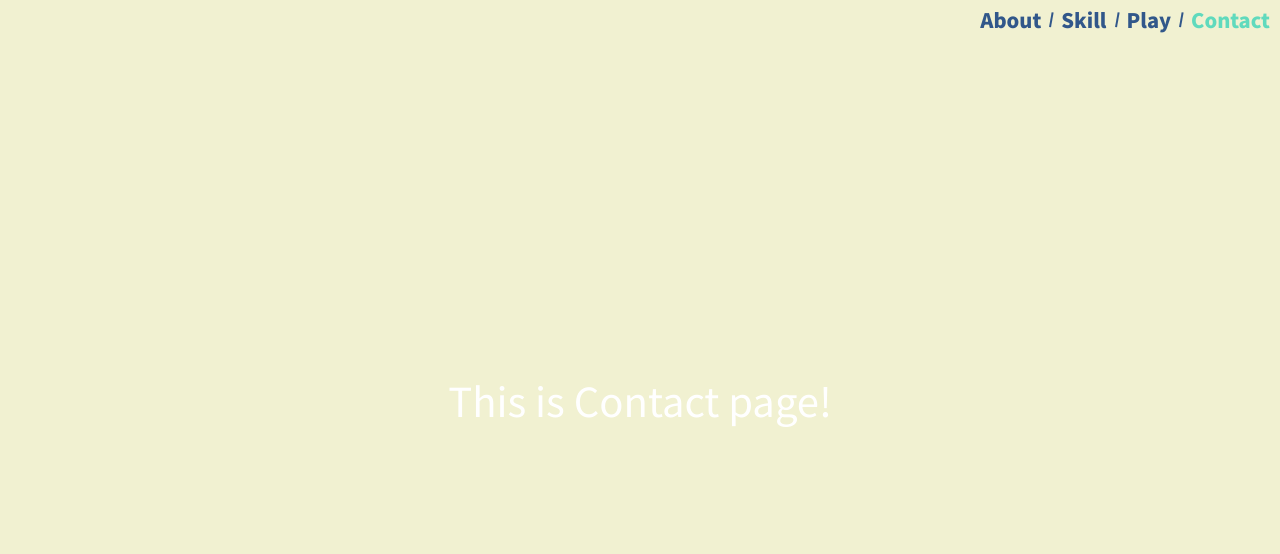
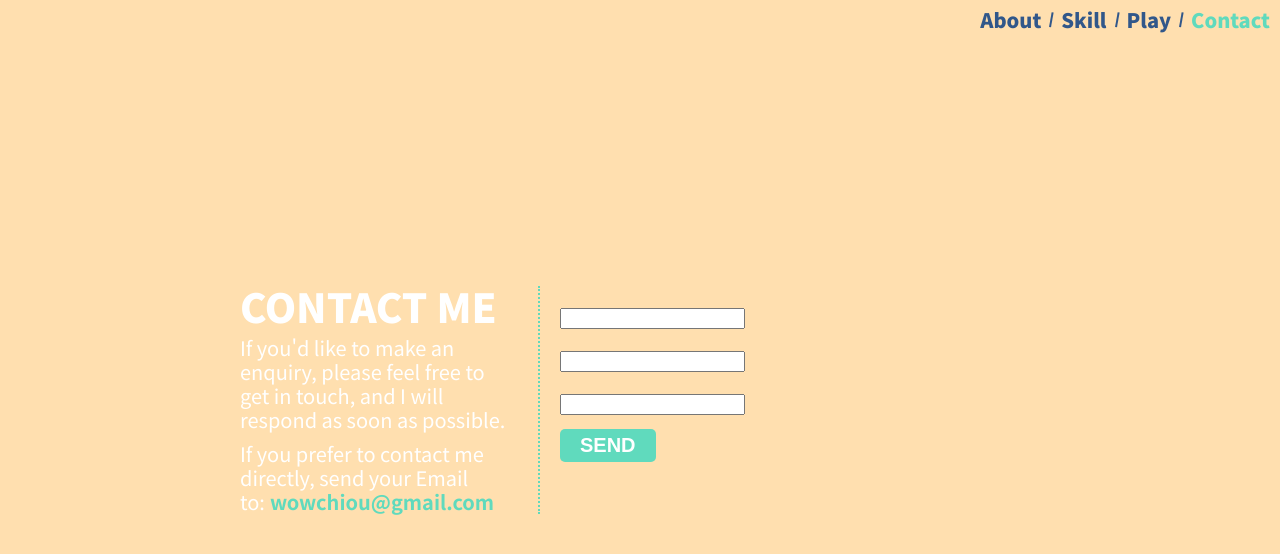
Before and after one commit to wowchiou/aaronchiou, a React (Create React App) app: page /Contact in a window 1280 px wide. Shown: the top 554 px of the page. Built offline with nearby package versions, Linux system fonts and the light colour scheme.

Commit message:
build Contact page

```diff
--- a/package.json
+++ b/package.json
@@ -10,6 +10,7 @@
     "node-sass": "^4.14.1",
     "react": "^16.13.1",
     "react-dom": "^16.13.1",
+    "react-hook-form": "^6.3.2",
     "react-router-dom": "^5.2.0",
     "react-scripts": "3.4.1",
     "react-transition-group": "^4.4.1",
--- a/src/App.js
+++ b/src/App.js
@@ -2,7 +2,7 @@ import React from 'react';
 import { Switch, Route, Redirect, withRouter } from 'react-router-dom';
 import styled from 'styled-components';
 import { CSSTransition, TransitionGroup } from 'react-transition-group';
-import { GlobalStyles } from './GlobalStyles';
+import { GlobalStyles, ResetStyles } from './GlobalStyles';
 
 import './transition-style.css';
 
@@ -15,6 +15,7 @@ import Contact from './containers/Contact/Contact';
 const App = ({ className, location, history }) => {
   return (
     <div className={`app ${className}`}>
+      <ResetStyles />
       <GlobalStyles />
       <header className="app_header">
         <Navigation />
@@ -51,7 +52,6 @@ const AppStyle = styled(App)`
   font-size: 2rem;
   position: relative;
   overflow: hidden;
-
   .app_header {
     display: inline-block;
     position: fixed;
@@ -61,7 +61,6 @@ const AppStyle = styled(App)`
     box-sizing: border-box;
     z-index: 100;
   }
-
   .app_wrapper {
     min-height: 100vh;
   }
--- a/src/GlobalStyles.js
+++ b/src/GlobalStyles.js
@@ -1,51 +1,119 @@
 import { createGlobalStyle } from 'styled-components';
+
+export const ResetStyles = createGlobalStyle`
+  html, body, div, span, applet, object, iframe,
+  h1, h2, h3, h4, h5, h6, p, blockquote, pre,
+  a, abbr, acronym, address, big, cite, code,
+  del, dfn, em, img, ins, kbd, q, s, samp,
+  small, strike, strong, sub, sup, tt, var,
+  b, u, i, center,
+  dl, dt, dd, ol, ul, li,
+  fieldset, form, label, legend,
+  table, caption, tbody, tfoot, thead, tr, th, td,
+  article, aside, canvas, details, embed,
+  figure, figcaption, footer, header, hgroup,
+  menu, nav, output, ruby, section, summary,
+  time, mark, audio, video {
+    margin: 0;
+    padding: 0;
+    border: 0;
+    font-size: 100%;
+    font: inherit;
+    vertical-align: baseline;
+  }
+  article, aside, details, figcaption, figure,
+  footer, header, hgroup, menu, nav, section {
+    display: block;
+  }
+  body {
+    line-height: 1;
+  }
+  ol, ul {
+    list-style: none;
+  }
+  blockquote, q {
+    quotes: none;
+  }
+  blockquote:before, blockquote:after,
+  q:before, q:after {
+    content: '';
+    content: none;
+  }
+  table {
+    border-collapse: collapse;
+    border-spacing: 0;
+  }
+`;
 
 export const GlobalStyles = createGlobalStyle`
   * {
-    padding: 0;
-    margin: 0;
     box-sizing: border-box;
     -webkit-tap-highlight-color: transparent;
   }
-
   ::selection {
-	background: #FF8000;
-	color: #fff;
-}
-::-moz-selection {
-	background: #FF8000;
-	color: #fff;
-}
-
+    background: ${({ theme }) => theme.color.orange};
+    color: #fff;
+  }
+  ::-moz-selection {
+    background: ${({ theme }) => theme.color.orange};
+    color: #fff;
+  }
   html {
     font-size: 62.5%;
   }
-
   @media ${({ theme }) => theme.device.mobile} {
     html {
       font-size: 50%;
     }
   }
-
   body {
     font-family: 'Noto Sans TC';
-    margin: 0;
-    background-color: #efefef;
     color: ${({ theme }) => theme.color.primary};
   }
-
-  ul,ol {
-    list-style: none;
-    margin: 0;
-    padding: 0;
-  }
-
   a {
     text-decoration: none;
     color: ${({ theme }) => theme.color.primary};
   }
-
   img, span {
     vertical-align: middle;
   }
+  input[type=text],
+  input[type=email],
+  input[type=phone],
+  input[type=number],
+  textarea {
+    border: 1px solid ${({ theme }) => theme.color.secondary};
+    background-color: transparent;
+    padding: 0.5rem 1rem;
+    color: ${({ theme }) => theme.color.secondary};
+    font-size: 1.8rem;
+    letter-spacing: 0.5px;
+    display: block;
+    width: 100%;
+    border-radius: 0.5rem;
+    font-family: 'Noto Sans TC';
+    &:focus {
+      border: 1px solid ${({ theme }) => theme.color.primary};
+      outline: none;
+    }
+  }
+  ::-webkit-input-placeholder {
+    color: rgba(0, 0, 0, .3);
+    font-size: 2rem;
+    font-family: 'Noto Sans TC'
+  }
+  :-ms-input-placeholder{
+    color: rgba(0, 0, 0, .3);
+    font-size: 2rem;
+    font-family: 'Noto Sans TC'
+  }
+  ::placeholder {
+    color: rgba(0, 0, 0, .3);
+    font-size: 2rem;
+    font-family: 'Noto Sans TC'
+  }
+  label {
+    font-size: 2rem;
+    display: block;
+  }
 `;
--- /dev/null
+++ b/src/components/UI/Button/Button.js
@@ -0,0 +1,24 @@
+import React from 'react';
+import styled from 'styled-components';
+
+const Button = ({ clicked, children, className }) => {
+  return (
+    <button className={className} onClick={clicked}>
+      {children}
+    </button>
+  );
+};
+
+const ButtonStyle = styled(Button)`
+  background-color: ${({ theme }) => theme.color.secondary};
+  color: #fff;
+  border: none;
+  outline: none;
+  font-size: 2rem;
+  font-weight: 600;
+  padding: 0.5rem 2rem;
+  border-radius: 0.5rem;
+  cursor: pointer;
+`;
+
+export default ButtonStyle;
--- /dev/null
+++ b/src/components/UI/Input/Input.js
@@ -0,0 +1,67 @@
+import React from 'react';
+import styled from 'styled-components';
+
+const Input = (props) => {
+  const {
+    label,
+    name,
+    type,
+    placeholder,
+    errors,
+    errMessage,
+    register,
+  } = props;
+
+  const inputRenderer = () => {
+    switch (type) {
+      case 'textarea':
+        return <textarea name={name} ref={register} />;
+      case 'select':
+        return <select></select>;
+      default:
+        return (
+          <input
+            name={name}
+            type={type}
+            placeholder={placeholder}
+            ref={register}
+          />
+        );
+    }
+  };
+
+  const inputContent = inputRenderer();
+
+  return (
+    <div>
+      <label>
+        {label}
+        {errors && <span>{errMessage}</span>}
+      </label>
+      {inputContent || <p>Something was wrong!</p>}
+    </div>
+  );
+};
+
+const InputStyle = styled(Input)`
+  label {
+    margin-bottom: 0.5rem;
+    font-weight: 600;
+    display: flex;
+    justify-content: flex-start;
+    align-items: center;
+  }
+  textarea {
+    height: 20rem;
+  }
+  span {
+    color: ${({ theme }) => theme.color.orange};
+    font-size: 1.4rem;
+    margin-left: 1rem;
+    font-weight: 400;
+    letter-spacing: 1px;
+    opacity: 0.6;
+  }
+`;
+
+export default InputStyle;
--- a/src/containers/Contact/Contact.js
+++ b/src/containers/Contact/Contact.js
@@ -1,12 +1,124 @@
 import React from 'react';
 import styled from 'styled-components';
+import { useForm } from 'react-hook-form';
+
+import Button from '../../components/UI/Button/Button';
+import Input from '../../components/UI/Input/Input';
 
 const Contact = ({ className }) => {
-  return <div className={className}>This is Contact page!</div>;
+  const { handleSubmit, register, errors, watch } = useForm();
+
+  const formBuilder = {
+    name: {
+      label: 'NAME：*',
+      type: 'text',
+      valid: {
+        required: true,
+        min: 2,
+      },
+      placeholder: 'Your Name',
+      errMessage: '請填寫最少兩個字元的名字',
+    },
+    email: {
+      label: 'MAIL*',
+      type: 'email',
+      valid: {
+        required: true,
+        pattern: /^([a-zA-Z0-9_\.\-\+])+\@(([a-zA-Z0-9\-])+\.)+([a-zA-Z]{2,4})+$/,
+      },
+      placeholder: 'Your EMAIL',
+      errMessage: '請檢查 mail 是否填寫與正確',
+    },
+    message: {
+      label: 'MESSAGE：*',
+      type: 'textarea',
+      valid: {
+        required: true,
+      },
+      placeholder: '',
+      errMessage: '留言不能為空值',
+    },
+  };
+
+  const formHtml = Object.keys(formBuilder).map((data, idx) => (
+    <Input
+      label={data.label}
+      type={data.type}
+      placeholder={data.placeholder}
+      register={register({ ...data.valid })}
+      errors={errors}
+      errMessage={data.errMessage}
+    />
+  ));
+
+  console.log(formHtml);
+
+  const sendHandler = () => {
+    console.log('button clicked');
+  };
+
+  return (
+    <div className={`contact ${className}`}>
+      <div className="contact_wrap">
+        <div className="contact_group">
+          <h1>CONTACT ME</h1>
+          <p>
+            If you'd like to make an enquiry, please feel free to get in touch,
+            and I will respond as soon as possible.
+          </p>
+          <p>
+            If you prefer to contact me directly, send your Email to:
+            <a href="mailto:wowchiou@gmail.com">wowchiou@gmail.com</a>
+          </p>
+        </div>
+        <div className="contact_group">
+          <form onSubmit={handleSubmit(sendHandler)}>
+            {formHtml}
+            {/* <div className="input_wrap">
+              <label>NAME：*{errors.name && <span>此欄位是必須的</span>}</label>
+              <input
+                name="name"
+                type="text"
+                placeholder="Your Name"
+                ref={register({ required: true })}
+              />
+            </div>
+            <div className="input_wrap">
+              <label>
+                EMAIL：*
+                {errors.mail && <span>請檢查 mail 是否填寫與正確</span>}
+              </label>
+              <input
+                name="mail"
+                type="email"
+                placeholder="Your Mail"
+                ref={register({
+                  required: true,
+                  pattern: /^([a-zA-Z0-9_\.\-\+])+\@(([a-zA-Z0-9\-])+\.)+([a-zA-Z]{2,4})+$/,
+                })}
+              />
+            </div>
+            <div className="input_wrap">
+              <label>
+                MESSAGE：*{errors.message && <span>此欄位是必須的</span>}
+              </label>
+              <textarea
+                name="message"
+                ref={register({
+                  required: true,
+                })}
+              />
+            </div> */}
+            <Button clicked={sendHandler}>SEND</Button>
+          </form>
+        </div>
+      </div>
+    </div>
+  );
 };
 
 const ContactStyle = styled(Contact)`
-  background-color: #ffff0020;
+  background-color: #ff990050;
   min-height: 100vh;
   display: flex;
   justify-content: center;
@@ -17,6 +129,37 @@ const ContactStyle = styled(Contact)`
   top: 0;
   left: 0;
   width: 100%;
+  .contact_wrap {
+    display: flex;
+    justify-content: center;
+    align-items: stretch;
+    width: 90%;
+    max-width: 800px;
+  }
+  h1 {
+    font-size: 4rem;
+    font-weight: 900;
+  }
+  p {
+    font-size: 2rem;
+    margin-top: 1rem;
+    line-height: 1.2;
+  }
+  a {
+    margin-left: 0.5rem;
+    color: ${({ theme }) => theme.color.secondary};
+    font-weight: 600;
+    font-size: 2rem;
+  }
+  .contact_group:first-child {
+    max-width: 300px;
+    padding-right: 2rem;
+    border-right: 2px dotted ${({ theme }) => theme.color.secondary};
+  }
+  .contact_group:last-child {
+    padding-left: 2rem;
+    flex: 1;
+  }
 `;
 
 export default ContactStyle;
--- a/src/containers/Index/Index.js
+++ b/src/containers/Index/Index.js
@@ -30,7 +30,7 @@ const IndexStyle = styled(Index)`
   top: 0;
   left: 0;
   width: 100%;
-
+  background-color: #efefef;
   .index_content {
     display: flex;
     justify-content: center;
@@ -40,7 +40,6 @@ const IndexStyle = styled(Index)`
     left: 5rem;
     transform: translate(0, -50%);
   }
-
   @media ${({ theme }) => theme.device.mobile} {
     .index_content {
       top: 40%;
@@ -49,28 +48,23 @@ const IndexStyle = styled(Index)`
       width: 90%;
     }
   }
-
   .index_text {
     font-size: 3.5rem;
     font-weight: 600;
     letter-spacing: 1px;
-
     p {
       line-height: 1.7;
     }
-
     span {
       color: ${({ theme }) => theme.color.secondary};
       vertical-align: baseline;
     }
   }
-
   @media ${({ theme }) => theme.device.mobile} {
     .index_text {
       font-size: 2.5rem;
     }
   }
-
   .index_pic {
     max-width: 300px;
     position: relative;
--- a/src/style-theme.js
+++ b/src/style-theme.js
@@ -7,6 +7,7 @@ export const theme = {
     primary: '#31578a',
     secondary: '#60dabd',
     darkGreen: '#5a7e7c',
+    orange: '#FF8000',
   },
   device: {
     mobile: `(max-width: ${size.mobile})`,
```
Also changed, not shown: 1 other file (tests, documents, lock files or other folders).
